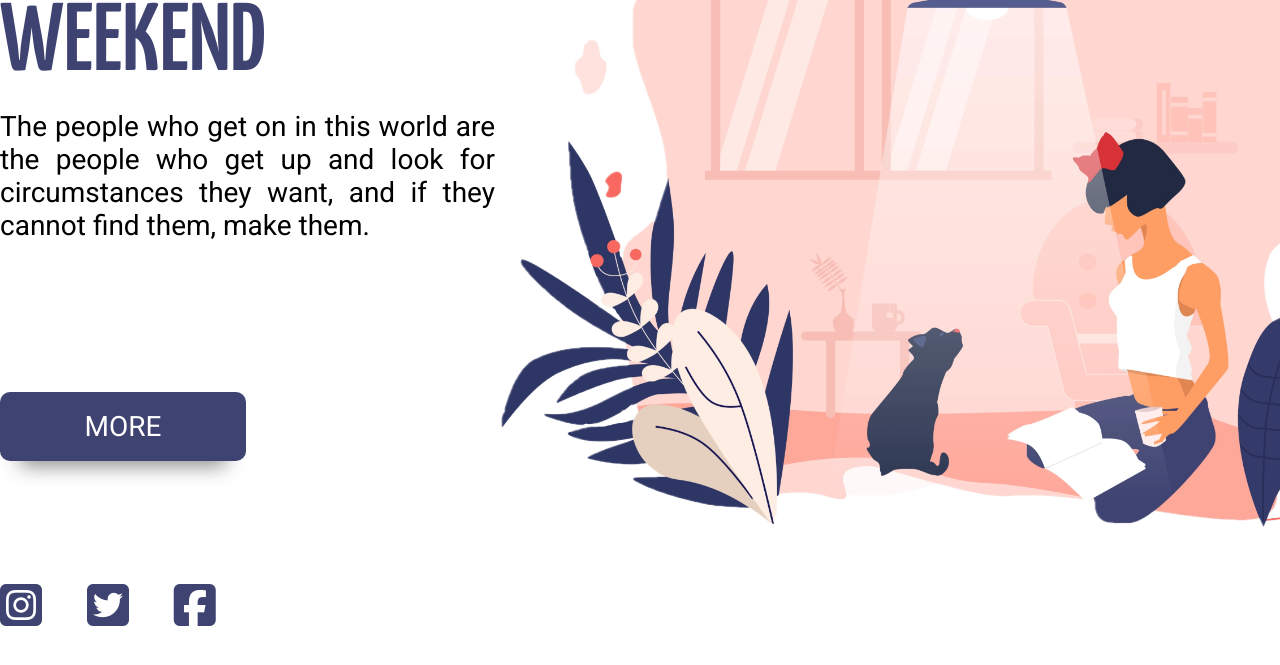
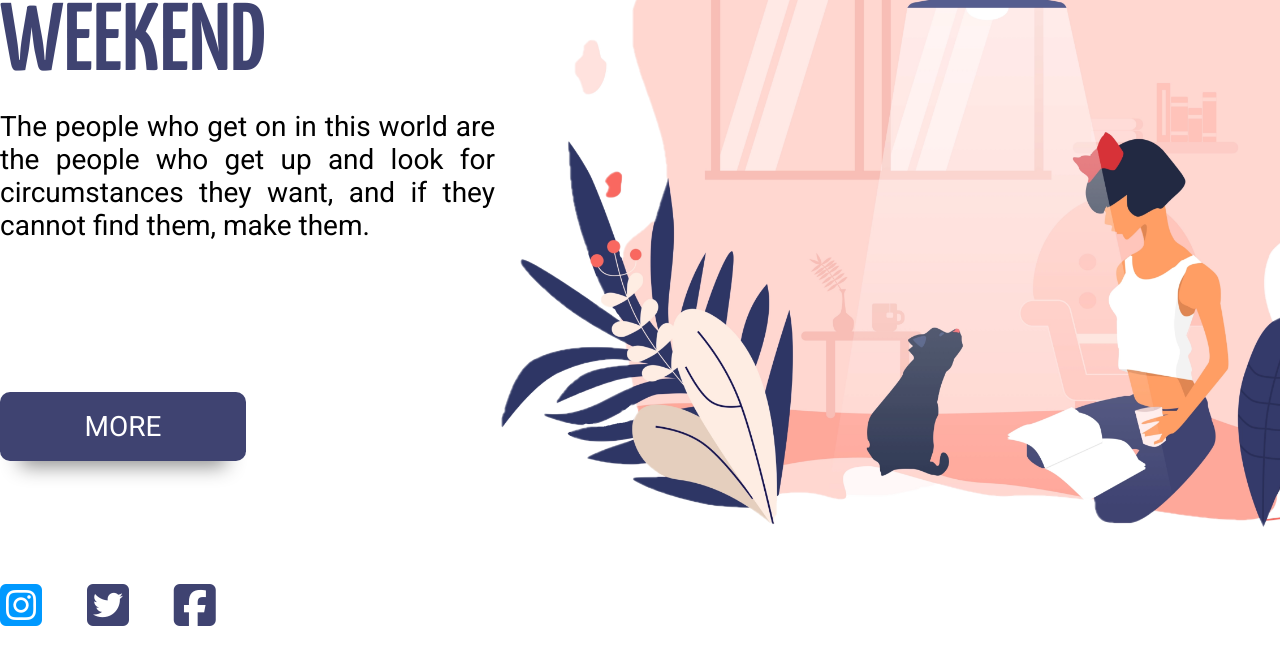
Before and after one commit to airidasju/03-happy-weekend, a website: page index.html in a window 1280 px wide. In both pictures the pointer is over the icon 21 px from the left and 916 px from the top of the page. Shown: the part 311-976 px from the top of the page. Drawn offline with Linux system fonts and the light colour scheme.

Commit message:
favicon hover

```diff
--- a/styles.css
+++ b/styles.css
@@ -25,3 +25,7 @@ i {
 #moreBtn {
   box-shadow: rgba(0, 0, 0, 0.45) 0px 25px 20px -20px;
 }
+
+i:hover {
+  color: rgb(0, 153, 255)
+}
```
